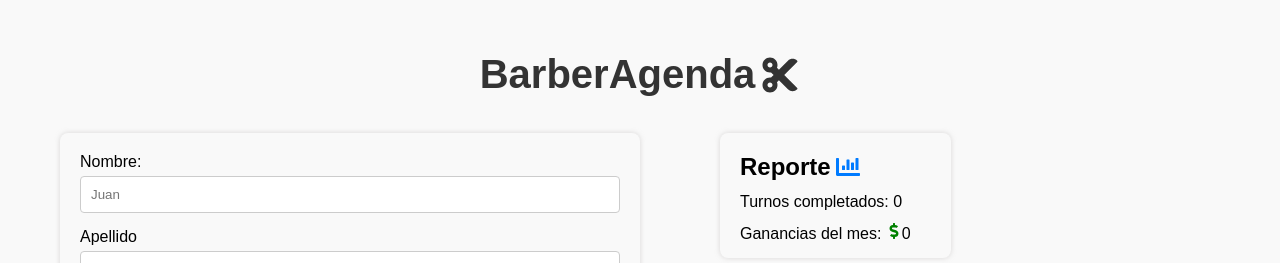
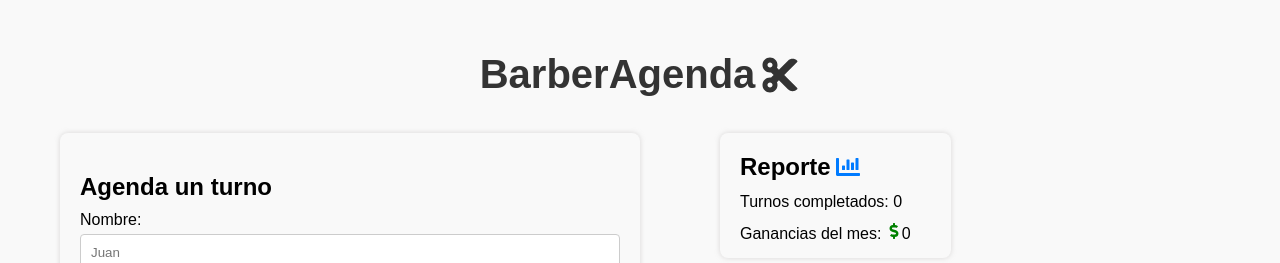
Before and after one commit to NicoAlvarado10/BarberAgenda, a React (Vite) app: page / in a window 1280 px wide. Shown: the top 263 px of the page. Built offline with nearby package versions, Linux system fonts and the light colour scheme; no server answers; the database is empty.

Commit message:
add name form

```diff
--- a/src/App.jsx
+++ b/src/App.jsx
@@ -118,6 +118,7 @@
       <h1>BarberAgenda <FaCut/></h1>
       <section className='app'>
         <form onSubmit={(e) => { e.preventDefault(); }}> {/* Agregar preventDefault */}
+          <h2>Agenda un turno</h2>
           <label>Nombre:
             <input
               type="text"
```
